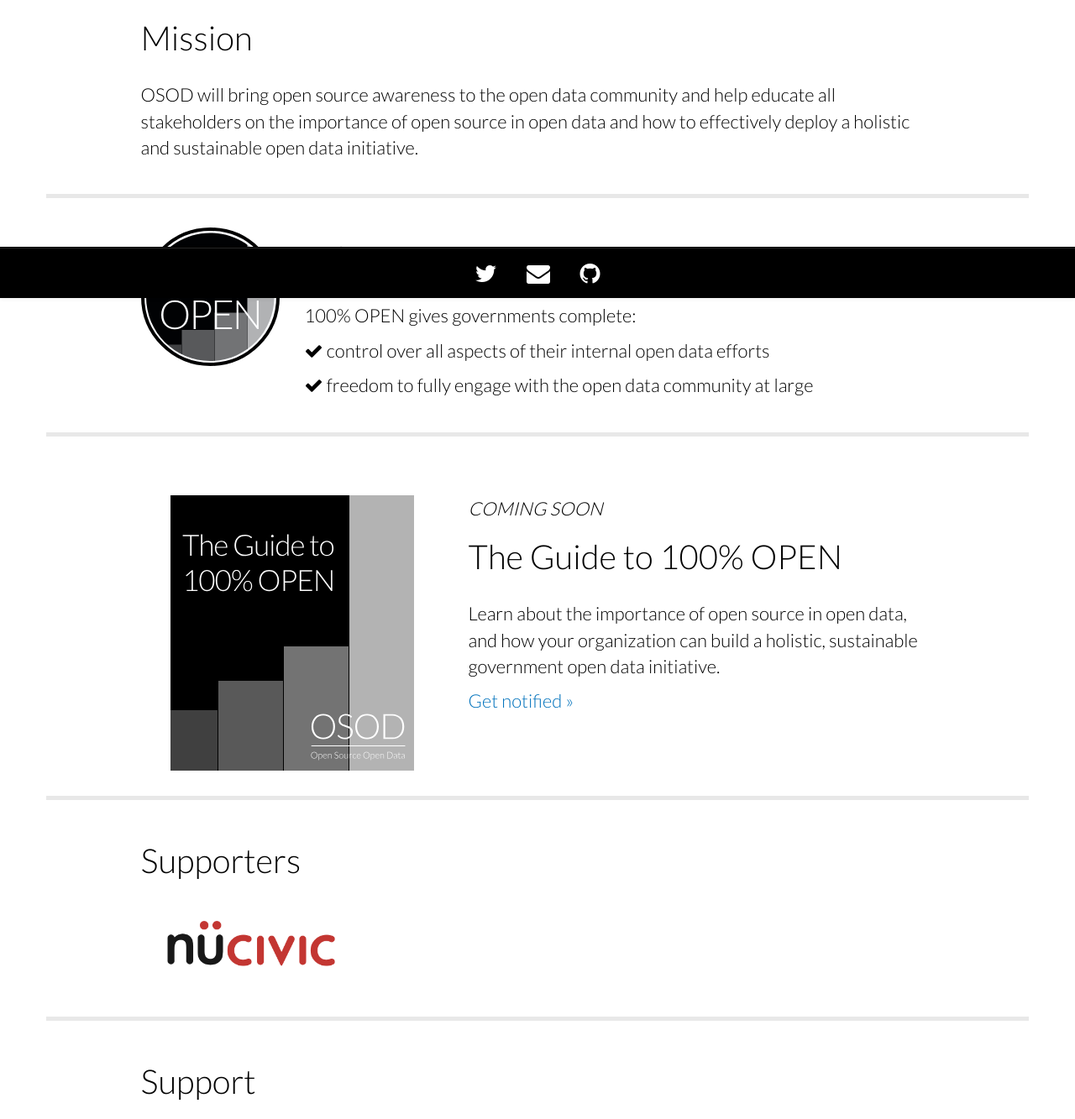
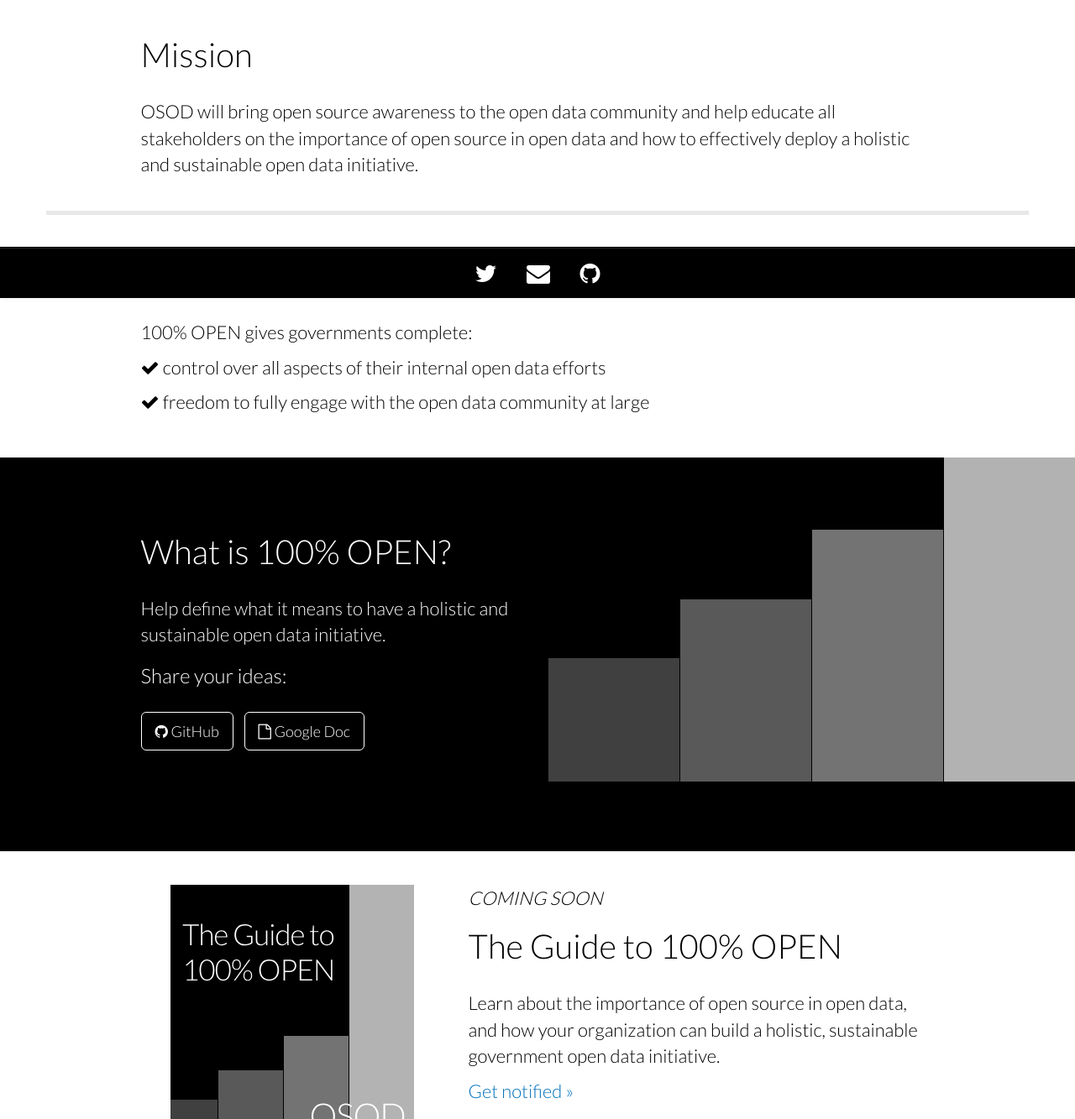
Before and after one commit to OSOD/opensourceopendata.org, a plain HTML site: page index.html in a window 1280 px wide. Shown: the part 445-1778 px from the top of the page at 84% size. Drawn offline with nearby package versions, Linux system fonts and the light colour scheme; a script that the page names is missing; files whose address does not match are found by name.

Commit message:
Updates to 'What is 100% OPEN?'

```diff
--- a/css/theme.css
+++ b/css/theme.css
@@ -19,12 +19,23 @@ a, a:visited {
   background: transparent;
   border: 1px solid #fff;
   font-weight: 300;
+  margin-bottom: 20px;
+  margin-top: 20px;
 }
 .btn:hover {
   background: #fff;
   border: 1px solid #fff;
   color: #000;
   font-weight: 300;
+}
+.btn-default {
+  background: #000;
+  box-shadow: none;
+  color: #fff;
+  text-shadow: none;
+}
+a.btn {
+  color: #fff;
 }
 .header {
   background: #000;
@@ -41,7 +52,7 @@ a, a:visited {
 .hero {
   background: #000 url("../img/hero.png") top right no-repeat;
   color: #fff;
-  margin-bottom: 20px;
+  margin-bottom: 40px;
   padding-bottom: 90px;
   padding-top: 70px;
 }
@@ -55,7 +66,7 @@ a, a:visited {
   color: #000;
 }
 .why {
-  padding-bottom: 40px;
+  margin-bottom: 40px;
 }
 .why p, .why li {
   font-weight: 300;
--- a/index.html
+++ b/index.html
@@ -74,14 +74,11 @@
 	</div>
 
 	<div class="container why">
-		<div class="row line">
+		<div class="row">
 	        <div class="col-sm-1">
 	        	&nbsp;
 	        </div>
-	        <div class="col-sm-2 text-center">
-	        	<img src="img/100percent.svg" alt="100% OPEN" title="100% OPEN">
-	        </div>
-	        <div class="col-sm-8">
+	        <div class="col-sm-10">
 	        	<h2>Why 100% OPEN?</h2>
 				<p>100% OPEN gives governments complete:</p>
 				<p><i class="fa fa-check"></i> control over all aspects of their internal open data efforts</p>
@@ -90,6 +87,34 @@
 	        <div class="col-sm-1">
 	        	&nbsp;
 	        </div>
+		</div>
+	</div>
+
+	<div class="hero">
+		<div class="container">
+			<div class="row">
+		        <div class="col-sm-1">
+		        	&nbsp;
+		        </div>
+		        <div class="col-sm-10">
+		        	<div class="row">
+				        <div class="col-md-6">
+				        	<h2>What is 100% OPEN?</h2>
+				        	<p>Help define what it means to have a holistic and sustainable open data initiative.</p>
+				        	<h3>Share your ideas:</h3>
+				        	<p>
+				        		<a class="btn btn-default btn-lg" target="blank" href="https://github.com/OSOD/opensourceopendata.org/issues/1" role="button"><i class="fa fa-github"></i> GitHub</a>&nbsp;&nbsp;
+				        		<a class="btn btn-default btn-lg" target="blank" href="https://docs.google.com/document/d/1J1dXTuWzc_z1nDCxC49BVS0TpN_CAyHWDS552HQASFg/edit?usp=sharing" role="button"><i class="fa fa-file-o"></i> Google Doc</a></p>
+				        </div>
+				        <div class="col-md-6">
+				        	&nbsp;
+				        </div>
+			        </div>
+				</div>
+		        <div class="col-sm-1">
+		        	&nbsp;
+		        </div>
+			</div>
 		</div>
 	</div>
 
@@ -106,35 +131,6 @@
 	        	<h2>The Guide to 100% OPEN</h2>
 				<p>Learn about the importance of open source in open data, and how your organization can build a holistic, sustainable government open data initiative.</p>
 				<p><a href="http://eepurl.com/bzwsoP">Get notified &raquo;</a></p>
-			</div>
-	        <div class="col-sm-1">
-	        	&nbsp;
-	        </div>
-		</div>
-	</div>
-
-	<div class="container collaborators line">
-		<div class="row">
-	        <div class="col-sm-1">
-	        	&nbsp;
-	        </div>
-	        <div class="col-sm-10">
-	        	<h2>Supporters</h2>
-			</div>
-	        <div class="col-sm-1">
-	        	&nbsp;
-	        </div>
-		</div>
-		<div class="row">
-	        <div class="col-sm-1">
-	        	&nbsp;
-	        </div>
-	        <div class="col-md-3 text-center">
-	        	<a href="http://nucivic.com"><img src="img/nucivic-logo.png" alt="NuCivic" title="NuCivic"></a>
-	        </div>
-	        <div class="col-md-4 text-center">
-			</div>
-	        <div class="col-md-3 text-center">
 			</div>
 	        <div class="col-sm-1">
 	        	&nbsp;
```
